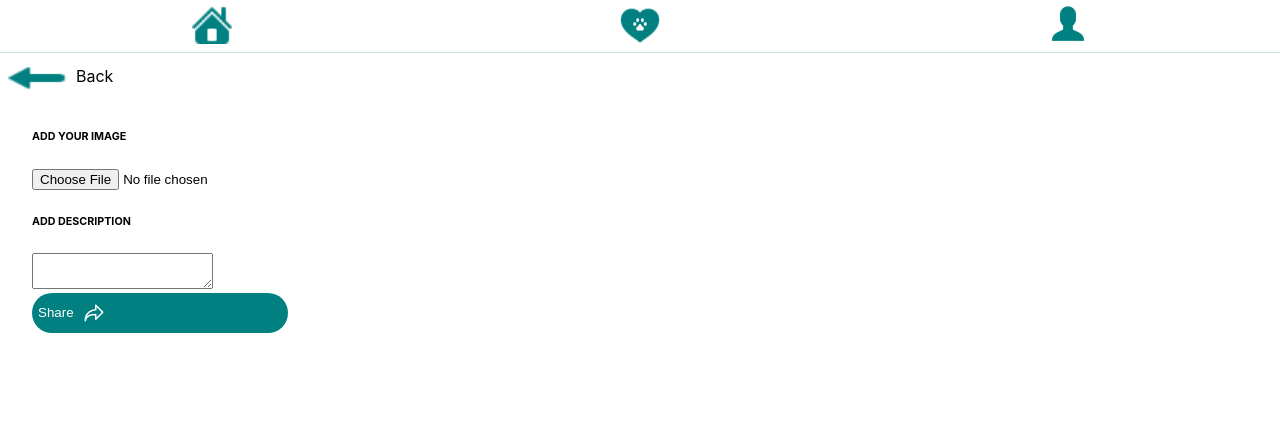
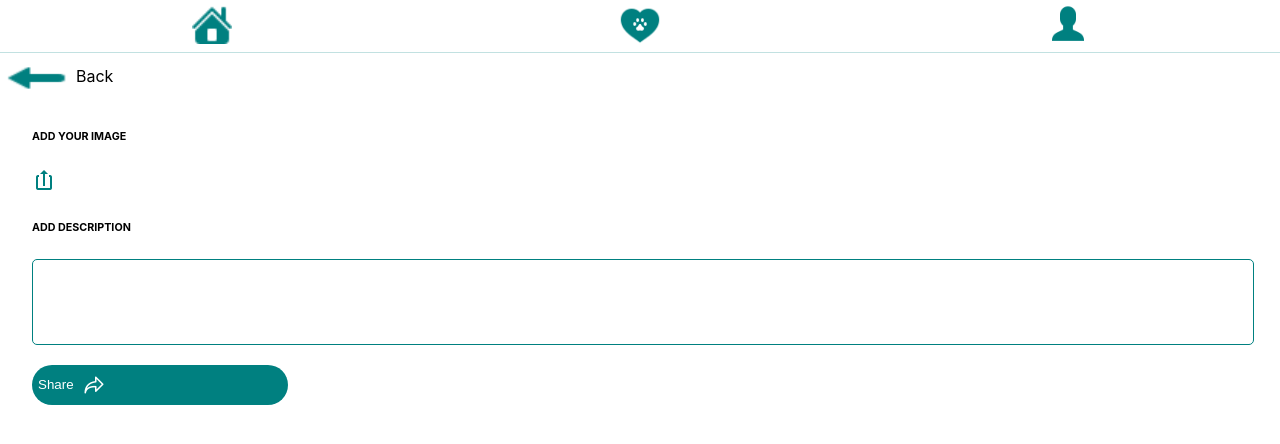
Before and after one commit to Danielariv16/PetPal, a React (Create React App) app: page /add-post in a window 1280 px wide. Shown: the top 444 px of the page. Built offline with nearby package versions, Linux system fonts and the light colour scheme.

Commit message:
added style for add image

```diff
--- a/src/components/AddPost/AddPost.js
+++ b/src/components/AddPost/AddPost.js
@@ -2,6 +2,7 @@ import Header from '../Header/Header';
 import './AddPost.scss';
 import share from '../../images/share.png';
 import arrow from '../../images/arrow.png';
+import upload from '../../images/upload.png';
 import { storage } from '../../config/firebase';
 import { ref, uploadBytes } from "firebase/storage";
 import { useState} from 'react'
@@ -9,6 +10,7 @@ import {v4} from 'uuid';
 import {collection, addDoc} from 'firebase/firestore';
 import { auth, db } from '../../config/firebase';
 import { getDownloadURL } from "firebase/storage";
+import { useNavigate } from 'react-router-dom';
 
 
 function AddPost(){
@@ -19,6 +21,7 @@ function AddPost(){
     const postCollection = collection(db , 'Post-Table')
     const user = auth.currentUser;
 
+    const navigate = useNavigate();
 
     const imageUpload = async () => {
         if(uploadImage == null) return
@@ -34,6 +37,7 @@ function AddPost(){
                 image_url: uploadUrl,
                 username: user.displayName
             })
+            navigate('/');
 
         }
 
@@ -61,9 +65,12 @@ function AddPost(){
 
         <section className='add_post'>
             <h6 className='add_post-addImg'>ADD YOUR IMAGE</h6>
-            <input type='file' className='upload-image'
-                onChange={(e) => {setUploadImage(e.target.files[0])}}>
-            </input>
+            <label id='file-label' htmlFor='file' >
+                <img src={upload}></img>
+            </label>
+                <input name='file' type='file' id='file' className='upload-image'
+                    onChange={(e) => {setUploadImage(e.target.files[0])}}>
+                </input>
             <h6 className='add_post-addDesc'>ADD DESCRIPTION</h6>
             <textarea className='add_post-desc' onChange={(e) => {setDescription(e.target.value)}}></textarea>
             <button className='add_post-share'onClick={imageUpload}>Share <img src={share} className='share-image'></img></button>
--- a/src/components/AddPost/AddPost.scss
+++ b/src/components/AddPost/AddPost.scss
@@ -16,3 +16,16 @@
     height: 3vh;
     margin-left: 1vh;
 }
+
+#file {
+    display: none;
+}
+
+.add_post-desc {
+    width: 100%;
+    resize: none;
+    height: 10vh;
+    border-radius: 5px;
+    border-color: #008080;
+    margin-bottom: 1rem;
+}
```
